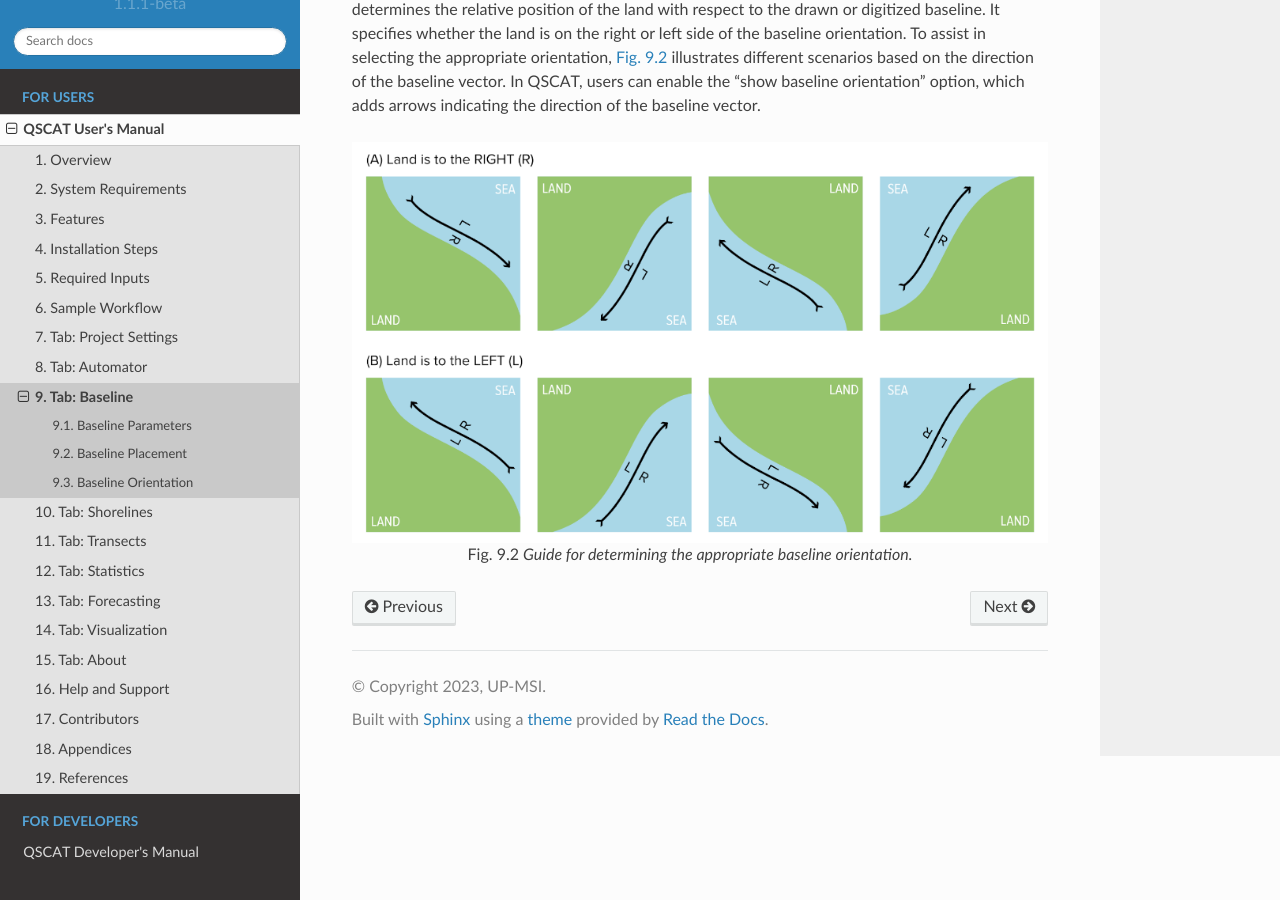
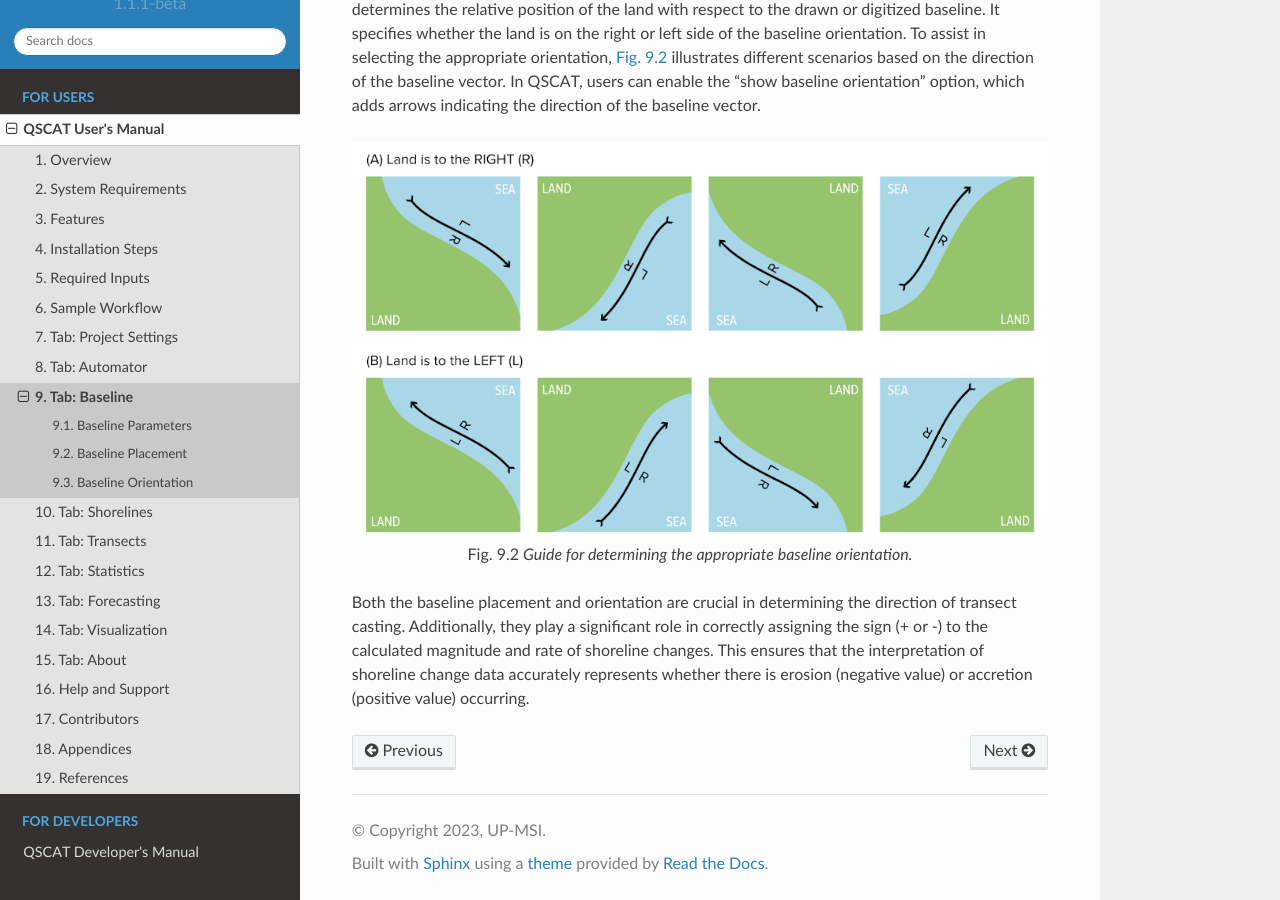
Before and after one commit to upmsi-coaster/qscat-docs, a Sphinx documentation site: the page built from docs/source/users_manual/tabs/baseline.rst, in a window 1280 px wide and 900 px high, scrolled down 951 px. Built offline with Sphinx 7.4.7 and the Read the Docs theme 2.0.0, drawn with Linux system fonts in a browser that asks for light colours.

Commit message:
Update baseline.rst

```diff
--- a/docs/source/users_manual/tabs/baseline.rst
+++ b/docs/source/users_manual/tabs/baseline.rst
@@ -13,7 +13,7 @@ Tab: Baseline
 Baseline Parameters
 ===================
 
-The input layer is the **baseline** created in :ref:`generating baseline vectors <plugin_required_inputs_baseline>`:.
+The input layer is the **baseline** created in :ref:`generating baseline vectors <plugin_required_inputs_baseline>`.
 
 Baseline Placement
 ==================
@@ -38,3 +38,5 @@ In addition to baseline placement, another important parameter is baseline orien
    :align: center
 
    Guide for determining the appropriate baseline orientation.
+
+Both the baseline placement and orientation are crucial in determining the direction of transect casting. Additionally, they play a significant role in correctly assigning the sign (+ or -) to the calculated magnitude and rate of shoreline changes. This ensures that the interpretation of shoreline change data accurately represents whether there is erosion (negative value) or accretion (positive value) occurring.
```
